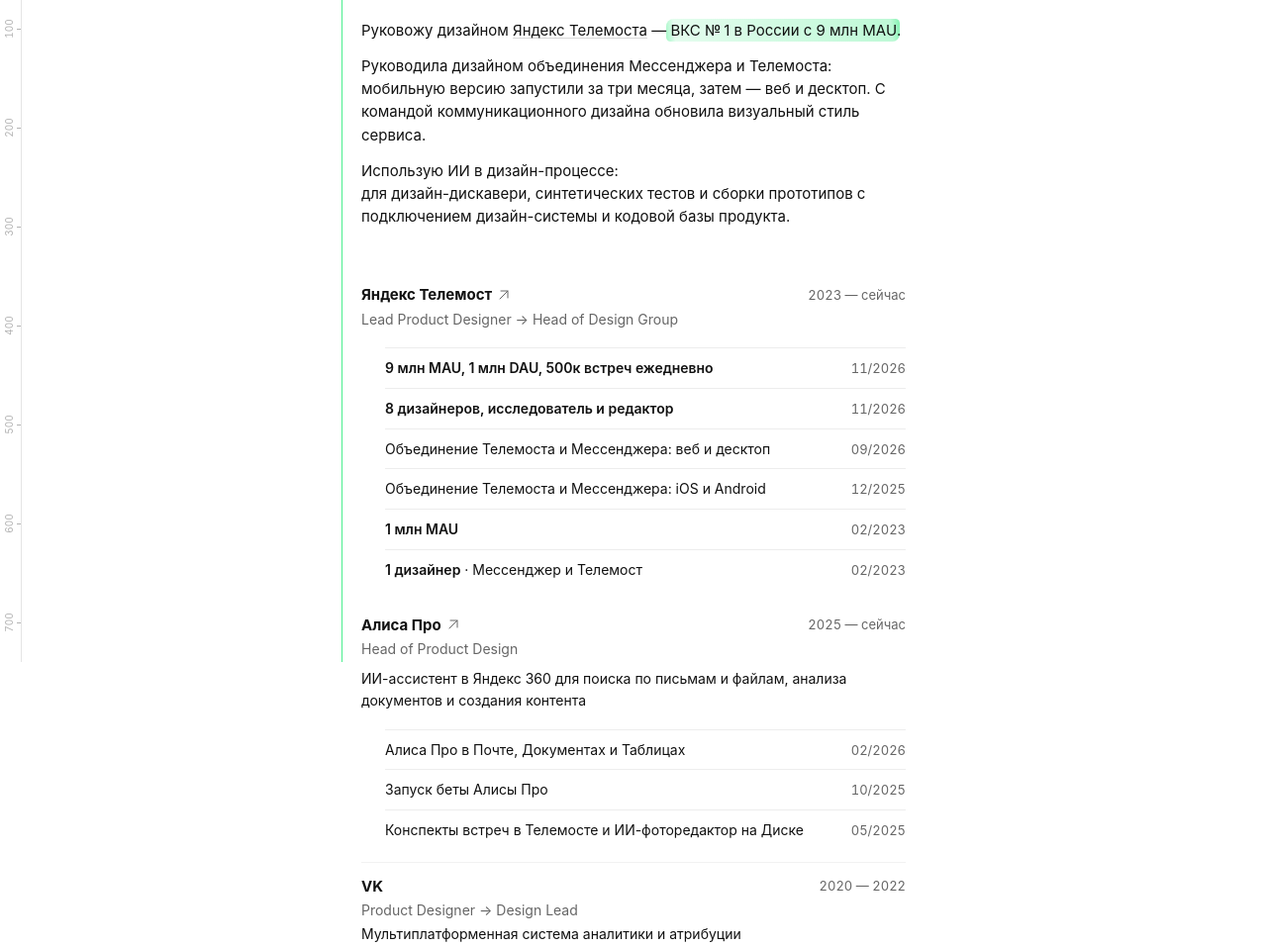
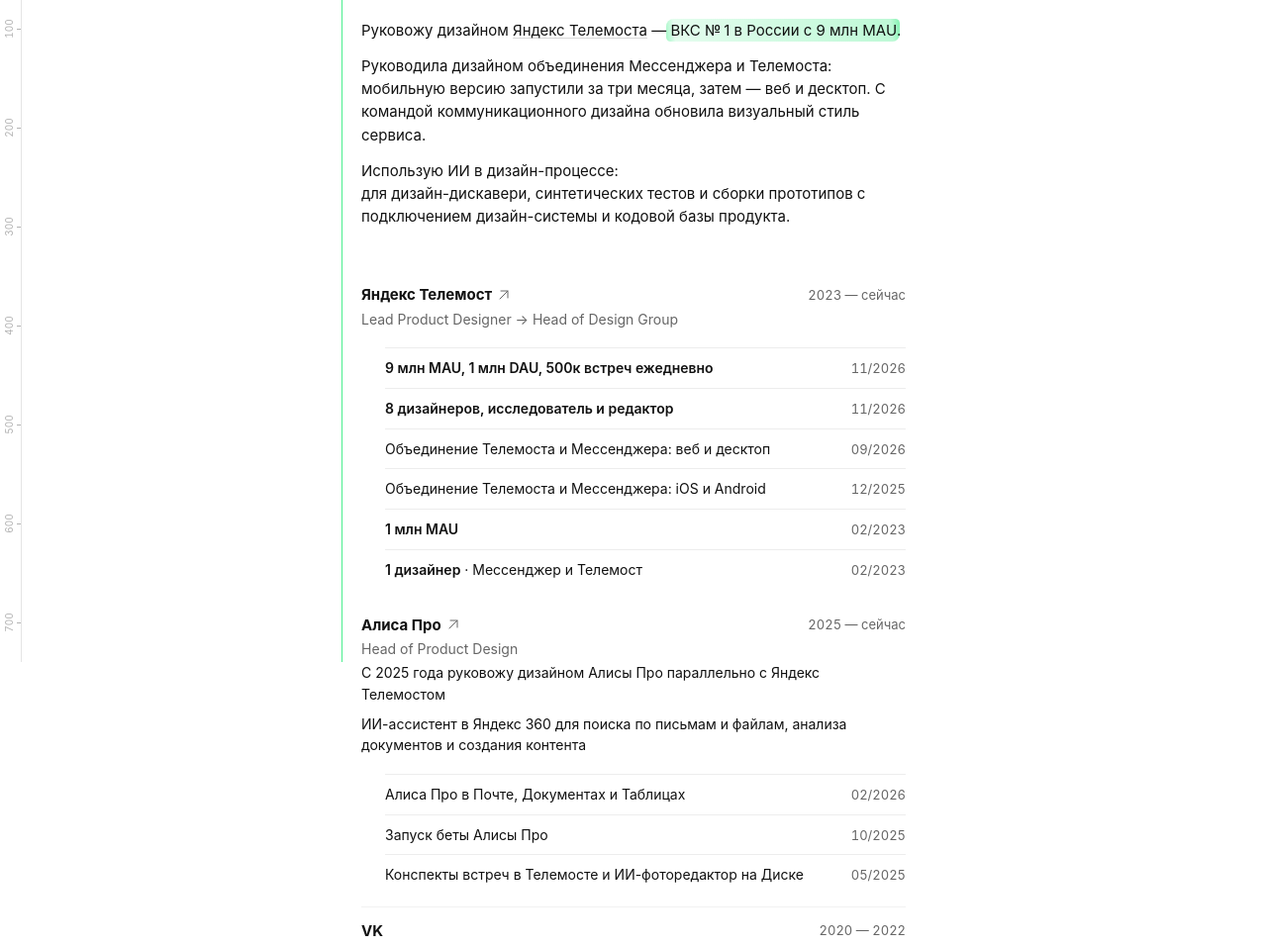
Before and after one commit to ninaantn/ninaantn.github.io, a plain HTML site: page index.html in a window 1280 px wide. Shown: the part 131-1088 px from the top of the page at 99% size. Drawn offline with Linux system fonts and the light colour scheme.

Commit message:
Уточнить роль в Алисе Про и Телемосте

```diff
--- a/index.html
+++ b/index.html
@@ -138,6 +138,7 @@
             <p class="period"><time datetime="2025">2025</time> — <span>сейчас</span></p>
           </div>
           <p class="job-role">Head of Product Design</p>
+          <p class="job-detail">С 2025 года руковожу дизайном Алисы Про параллельно с Яндекс Телемостом</p>
           <p class="job-description">ИИ-ассистент в Яндекс 360 для поиска по письмам и файлам, анализа документов и создания контента</p>
           <section class="job-publications" id="alice-publications-title" aria-label="Статьи об Алисе Про">
             <ul class="publication-list" role="list">
```
